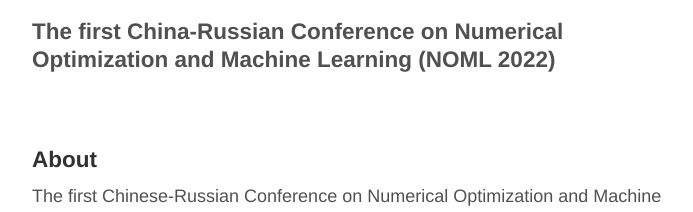
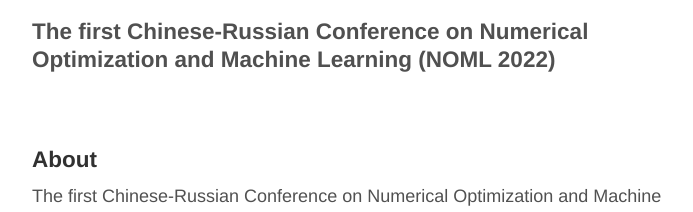
Before and after one commit to noml2022/noml2022.github.io, a Jekyll site: the page built from index.html, in a window 1280 px wide and 900 px high. Shown: the top 212 px of the window, without its empty margins (293-986 px from the left). Built offline with Jekyll 4.4.1, drawn with Linux system fonts in a browser that asks for light colours; the list of posts is cut into pages by our own code.

Commit message:
Update _config.yml

```diff
--- a/_config.yml
+++ b/_config.yml
@@ -8,7 +8,7 @@ relative_permalinks: false
 markdown: kramdown
 
 # Setup
-title:               The first China-Russian Conference on Numerical Optimization and Machine Learning (NOML 2022)
+title:               The first Chinese-Russian Conference on Numerical Optimization and Machine Learning (NOML 2022)
 tagline:
 url:                 noml2022.github.io
 paginate:            1
```
